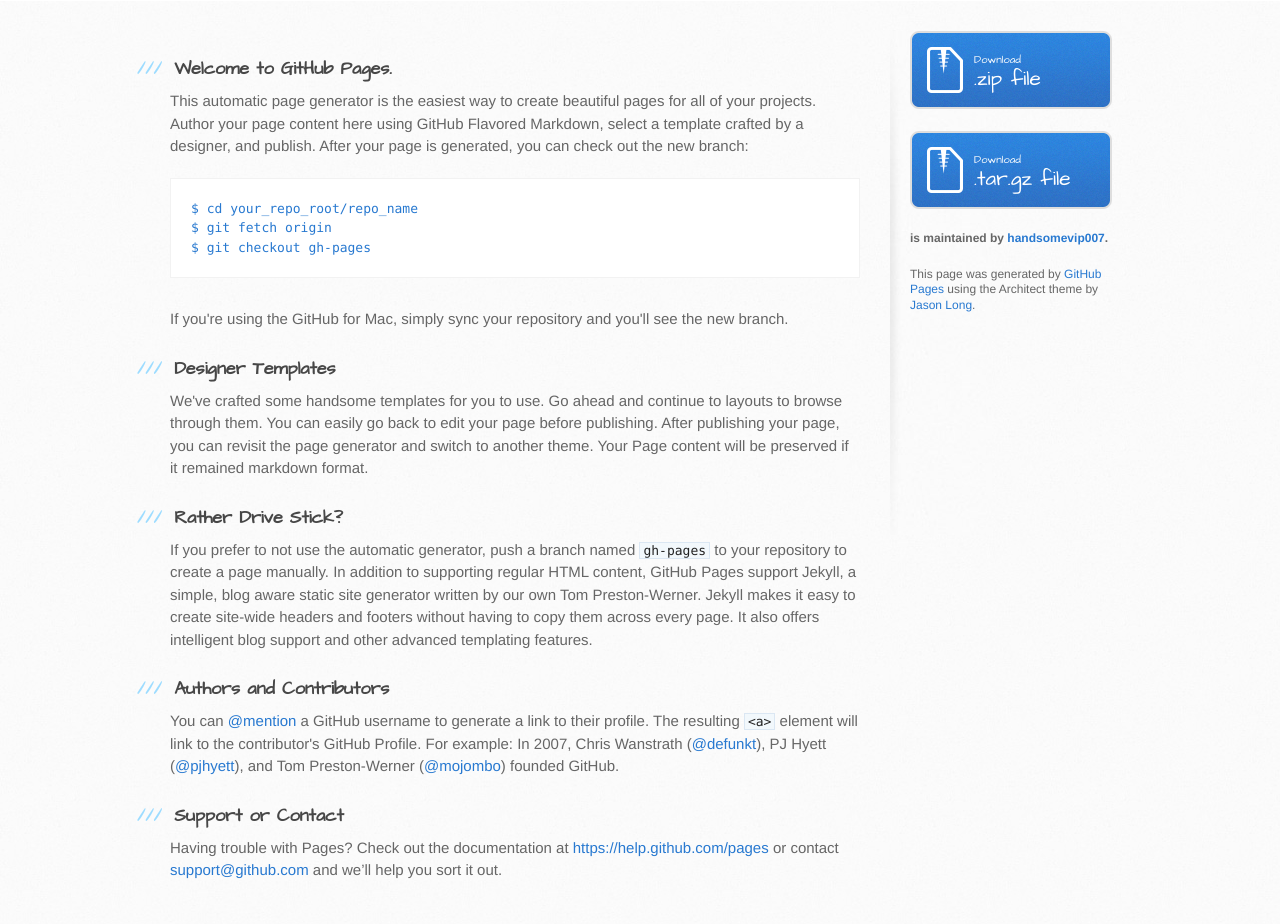
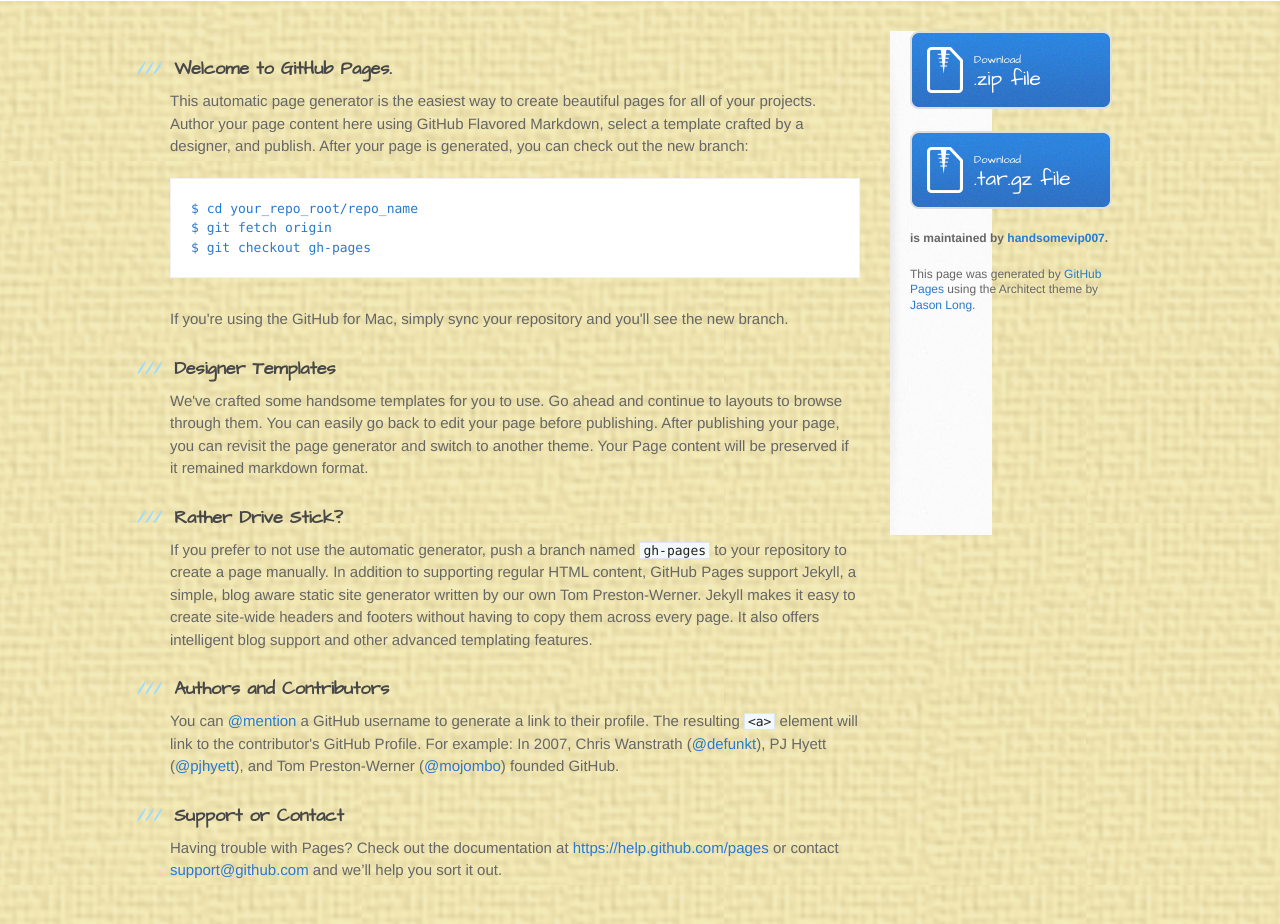
Before and after one commit to handsomevip007/dayhoc, a PHP site: page / in a window 1280 px wide. Shown: the part 201-1125 px from the top of the page. Run offline with PHP 8.4, Linux system fonts and the light colour scheme.

Commit message:
Update 20150509

```diff
--- a/stylesheets/stylesheet.css
+++ b/stylesheets/stylesheet.css
@@ -433,7 +433,7 @@
   font-weight: 400;
   line-height: 1.5;
   color: #666;
-  background: #fafafa url(../images/body-bg.jpg) 0 0 repeat;
+  background: #fafafa url(../images/sand.png) 0 0 repeat;
 }
 
 p {
```
Also changed, not shown: images/DHLogo.png (added), images/sand.png (added).
